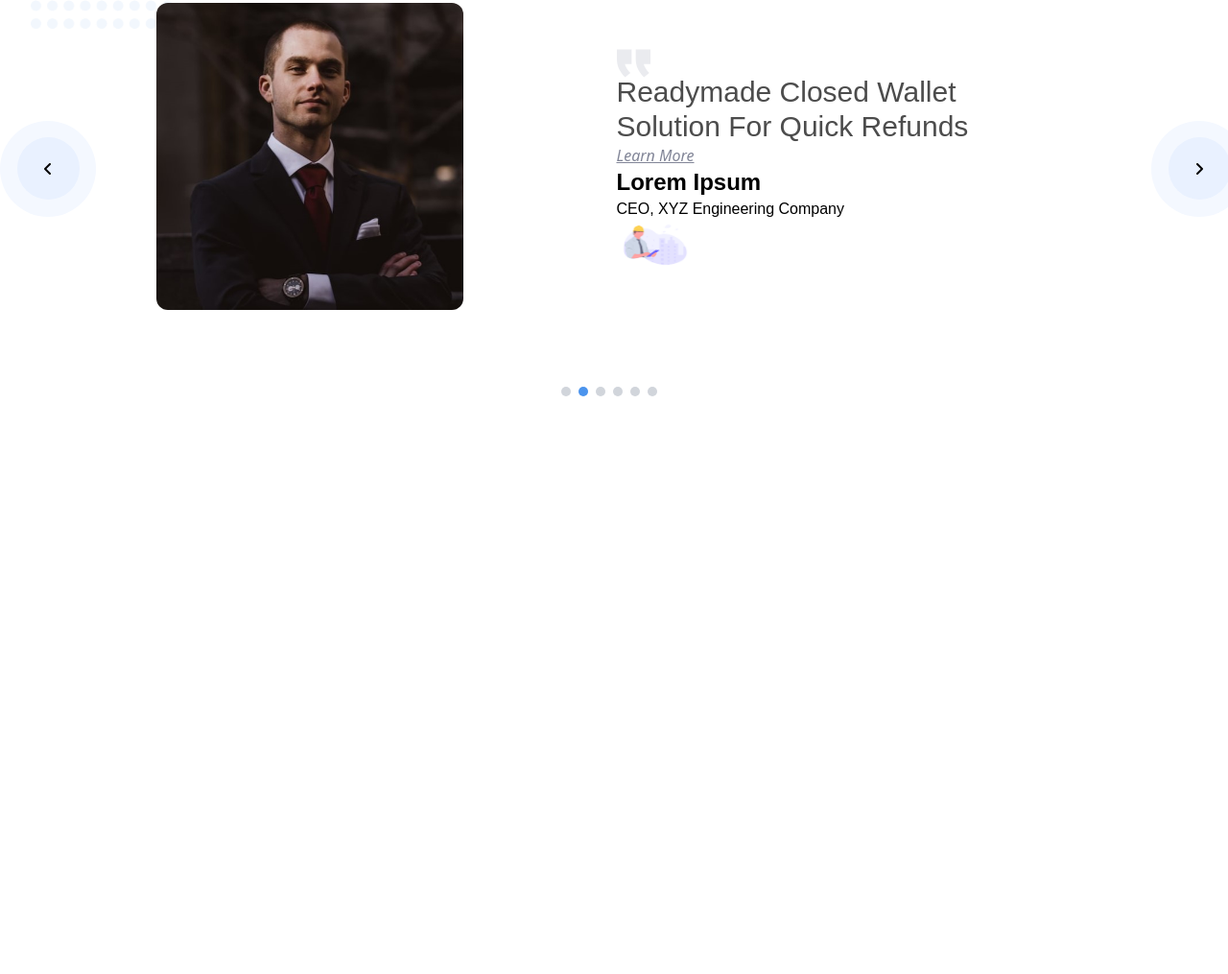
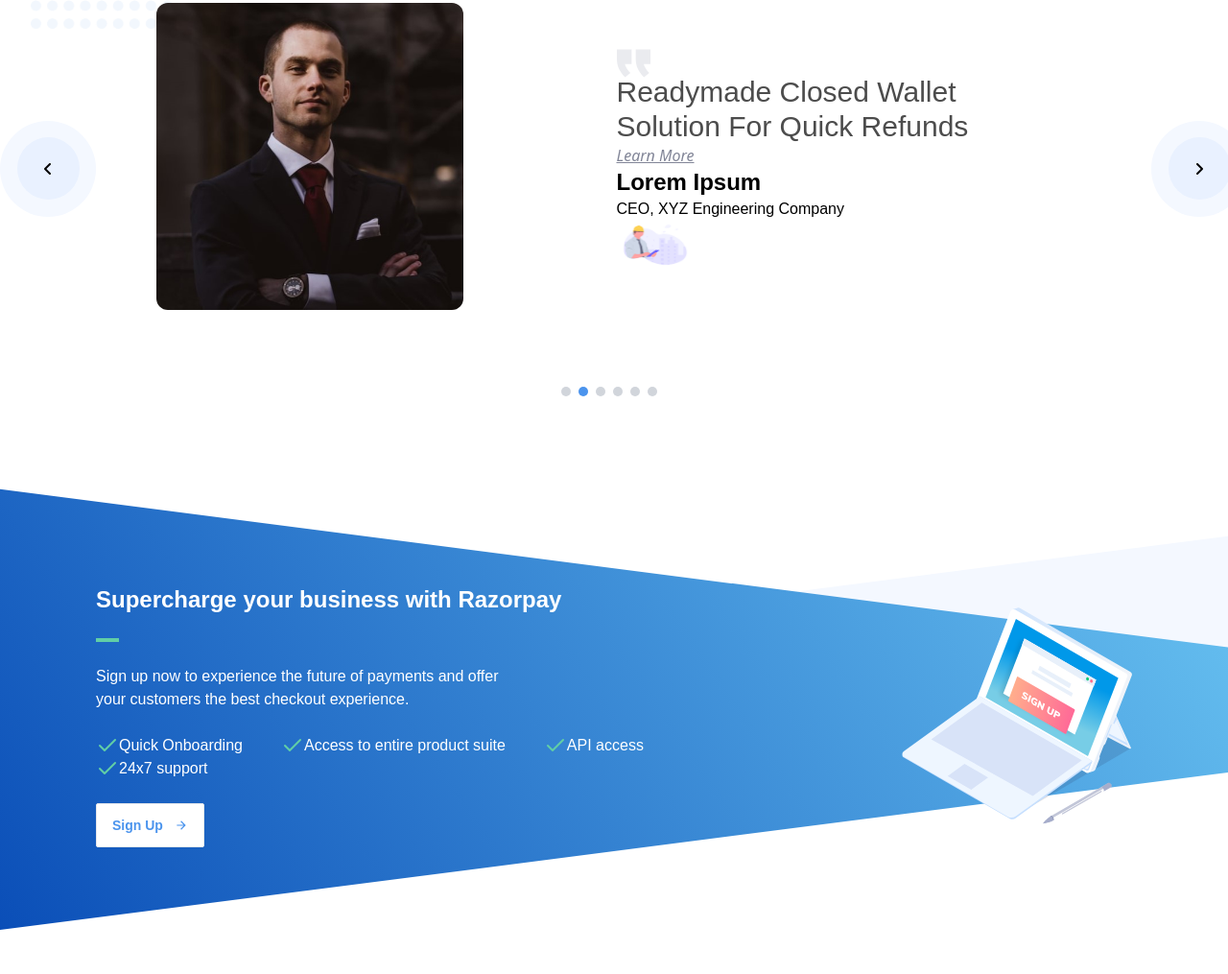
Before and after one commit to peoush-04/Razorpay-Clone, a website built with Vite: page index.html in a window 1280 px wide. Shown: the part 6362-7377 px from the top of the page at 96% size. Before the commit the page ends 6855 px from the top, so only its background shows below. Built offline with nearby package versions, Linux system fonts and the light colour scheme.

Commit message:
last section

```diff
--- a/index.html
+++ b/index.html
@@ -6,11 +6,17 @@
     <title>Razorpay</title>
     <link rel="stylesheet" href="./main.css">
     <link href="https://maxcdn.bootstrapcdn.com/font-awesome/4.2.0/css/font-awesome.min.css" rel="stylesheet">
+    <script src="https://unpkg.com/feather-icons"></script>
     <style>
         .corefeaturesection{
             background-size: 100% 100%;
             padding-top: 12rem;
             padding-bottom: 12rem;
+        }
+        .lastSection{
+          background-size: 100% 100%;
+          padding-top: 7rem;
+          padding-bottom: 8rem;
         }
         .companiesListAnimation{
             animation: moveImages 10s linear infinite;
@@ -969,11 +975,64 @@
         </div>
       </section>
 
+      <!-- last section  -->
+       <!-- this section contains first contains a backgrd img -->
+       <!-- then a left section and a right section   -->
+       <section class="bg-[url(/images/CTABg.svg)] bg-cover bg-no-repeat bg-center relative lastSection">
+        <div class="relative max-w-[1080px] mx-auto flex flex-row justify-between items-center">
+            <!-- left part  -->
+             <div class="w-[60%] flex flex-col gap-6">
+                <h2 class="font-mullish font-bold text-2xl text-white">Supercharge your business with Razorpay</h2>
+                <div class="w-6 h-1 bg-greenLight"></div>
+                <p class="font-mullish text-white">Sign up now to experience the future of payments and offer <br> your customers the best checkout experience.</p>
+                <ul class="flex flex-row gap-x-10 flex-wrap">
+                    <li class="font-mullish text-white flex flex-row">
+                        <i data-feather="check" class="text-greenLight"></i>
+                        <span>Quick Onboarding</span>
+                    </li>
+                    <li class="font-mullish text-white flex flex-row">
+                        <i data-feather="check" class="text-greenLight"></i>
+                        <span>Access to entire product suite</span>
+                    </li>
+                    <li class="font-mullish text-white flex flex-row">
+                        <i data-feather="check" class="text-greenLight"></i>
+                        <span>API access</span>
+                    </li>
+                    <li class="font-mullish text-white flex flex-row">
+                        <i data-feather="check" class="text-greenLight"></i>
+                        <span>24x7 support</span>
+                    </li>
+                </ul>
+                <button
+        class="min-w-[32px] font-mullish text-sm font-bold bg-white text-lightBlue300 border flex
+        rounded-sm items-center hover:text-lightBlue500 transition-all duration-200 py-3 px-4 place-self-start">
+          Sign Up
+          <svg
+          viewBox="0 0 24 24"
+          focusable="false"
+          class="w-[14px] h-[14px] ml-3"
+        >
+          <path
+            fill="currentColor"
+            d="M12 4l-1.41 1.41L16.17 11H4v2h12.17l-5.58 5.59L12 20l8-8z"
+          ></path>
+        </svg>
+        </button>
+             </div>
+
+             <!-- right part  -->
+              <img src="./images/ctaImg.svg" alt="" class="w-[240px] h-[282px] ">
+        </div>
+       </section>
+
     </div>
 
     <script src="https://cdn.jsdelivr.net/npm/typed.js@2.0.12"></script>
     <script src="https://kit.fontawesome.com/58a810656e.js"
     crossorigin="anonymous"></script>
     <script src="https://kit.fontawesome.com/4309e5fc3e.js" crossorigin="anonymous"></script>
+    <script>
+        feather.replace()
+    </script>
 </body>
 </html>
```
